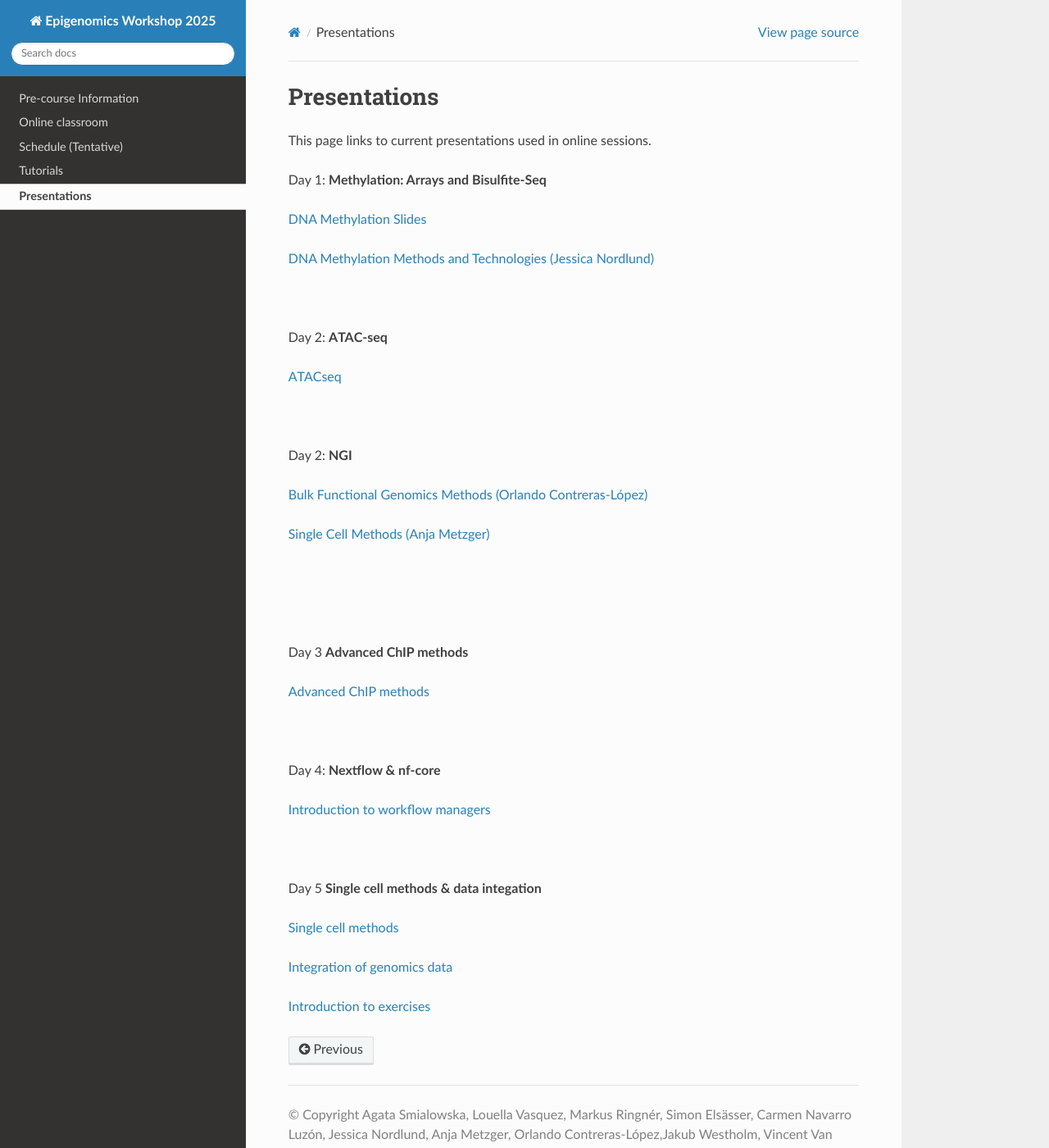
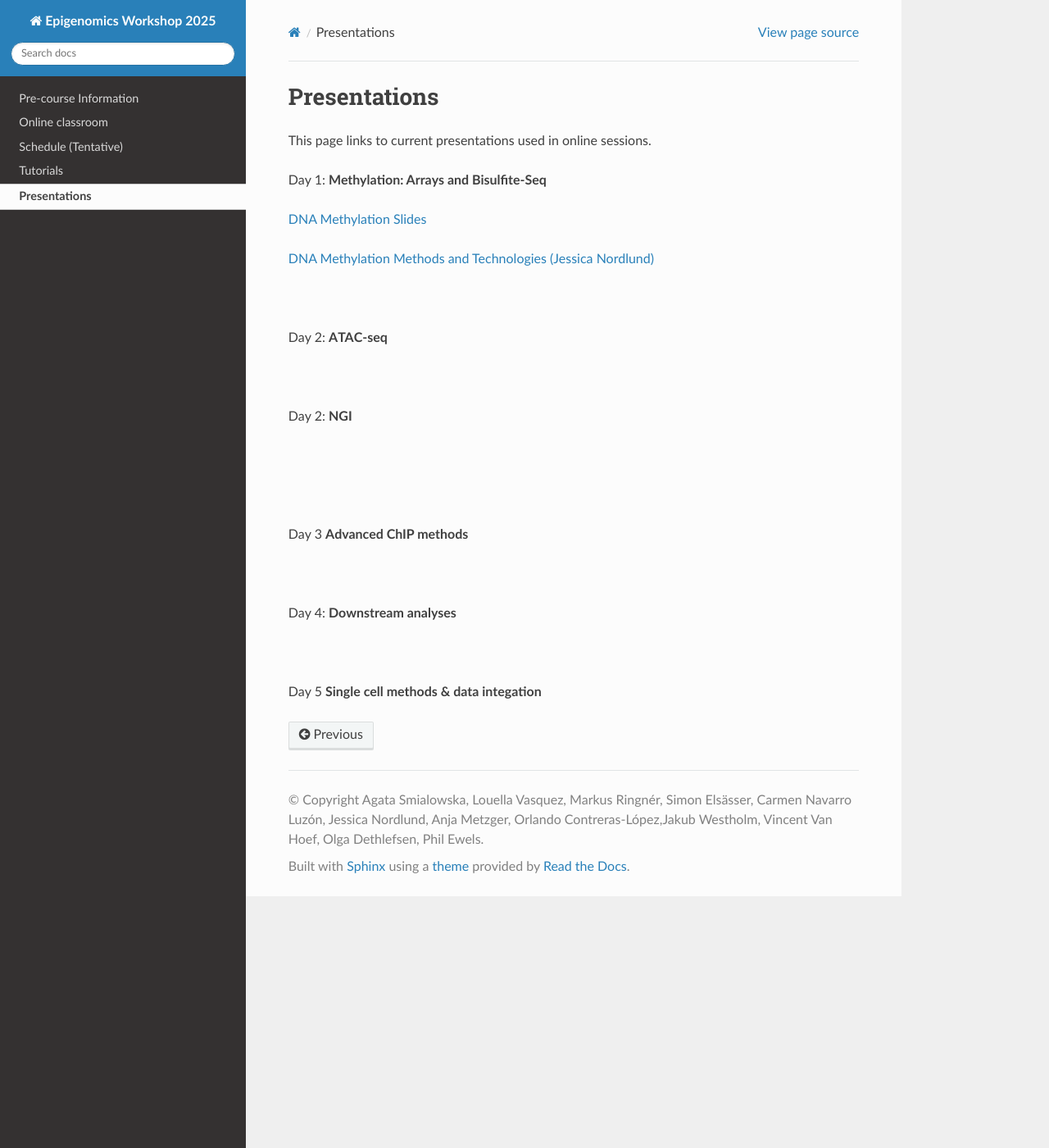
Before and after one commit to NBISweden/workshop-epigenomics-RTDs, a Sphinx documentation site: the page built from docs/content/presentations.rst, in a window 1280 px wide and 1400 px high. Shown: the whole window at 82% size. Built offline with Sphinx 7.4.7 and the Read the Docs theme 3.1.0, drawn with Linux system fonts in a browser that asks for light colours.

Commit message:
Update presentations.rst

```diff
--- a/docs/content/presentations.rst
+++ b/docs/content/presentations.rst
@@ -17,7 +17,7 @@ This page links to current presentations used in online sessions.
 
 Day 1: **Methylation: Arrays and Bisulfite-Seq**
 
-`DNA Methylation Slides <../_static/2024-Methylation.pdf>`_
+`DNA Methylation Slides <../_static/Methylation_Day1_2025.pdf>`_
 
 `DNA Methylation Methods and Technologies (Jessica Nordlund) <../_static/JN-EpigeneticsMethods_2023-09-18.pdf>`_
 
@@ -29,7 +29,7 @@ Day 2: **ATAC-seq**
 
 
 
-`ATACseq <../_static/slides-atacseqproc-as-2024.pdf>`_
+.. `ATACseq <../_static/slides-atacseqproc-as-2024.pdf>`_
 
 .. `Motif analysis <../_static/slides-motiffinding2021.pdf>`_
 
@@ -41,9 +41,9 @@ Day 2: **ATAC-seq**
 Day 2: **NGI**
 
 
-`Bulk Functional Genomics Methods (Orlando Contreras‐López) <../_static/EpigeneticsatNGIforNBIS2024.pdf>`_
+.. `Bulk Functional Genomics Methods (Orlando Contreras‐López) <../_static/EpigeneticsatNGIforNBIS2024.pdf>`_
 
-`Single Cell Methods (Anja Metzger) <../_static/2024-09-17NBISsinglecell.pdf>`_
+.. `Single Cell Methods (Anja Metzger) <../_static/2024-09-17NBISsinglecell.pdf>`_
 
 
 
@@ -54,15 +54,15 @@ Day 2: **NGI**
 
 Day 3 **Advanced ChIP methods**
 
-`Advanced ChIP methods <../_static/NBIS-Course_2024.pdf>`_
+.. `Advanced ChIP methods <../_static/NBIS-Course_2024.pdf>`_
 
 
 :raw-html:`<br />`
 
 
-Day 4: **Nextflow & nf-core**
+Day 4: **Downstream analyses**
 
-`Introduction to workflow managers <../_static/as-wfm-2024.pdf>`_
+.. `Introduction to workflow managers <../_static/as-wfm-2024.pdf>`_
 
 
 
@@ -71,8 +71,9 @@ Day 4: **Nextflow & nf-core**
 
 Day 5 **Single cell methods & data integation**
 
-`Single cell methods <../_static/single_cell_methods.pdf>`_
+.. `Single cell methods <../_static/single_cell_methods.pdf>`_
 
-`Integration of genomics data  <../_static/data_intergration.pdf>`_
+.. `Integration of genomics data  <../_static/data_intergration.pdf>`_
 
-`Introduction to exercises  <../_static/lab_intro.pdf>`_
+.. `Introduction to exercises  <../_static/lab_intro.pdf>`_
+..
```
